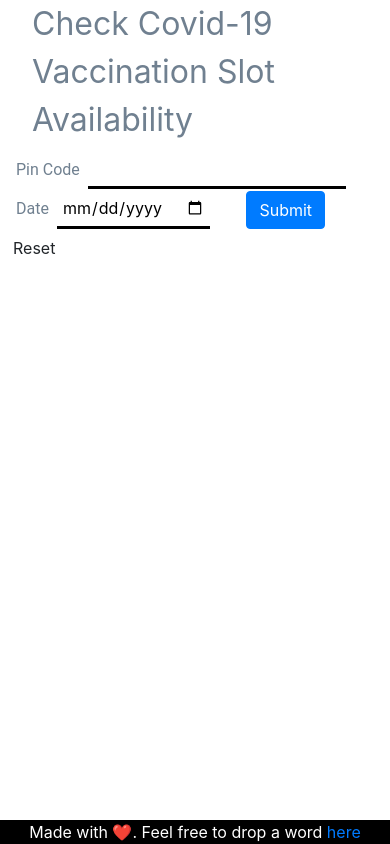
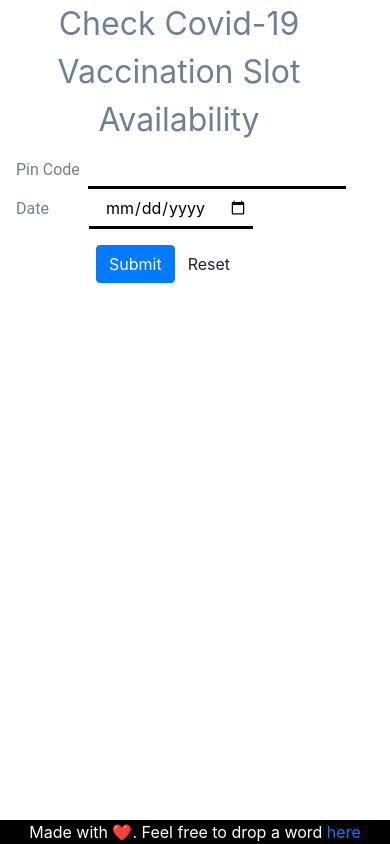
Before and after one commit to sdera7/check-vaccination-slot, a plain HTML site: page index.html in a window 390 px wide. Drawn offline with nearby package versions, Linux system fonts and the light colour scheme.

Commit message:
Fixing mobile view

```diff
--- a/index.html
+++ b/index.html
@@ -189,6 +189,26 @@
 		background-color: black;
 		color: white;
 		text-align: center;
+	}
+
+	@media only screen and (max-width: 600px) {
+	.mobile-view {
+		padding-left: 6em;
+		padding-top: 1em;
+	}
+
+	.headingBeautify{
+	   text-align: center;
+	}
+
+	.mobileDate{
+		margin-left: 2em;
+		padding-left: 1em;
+	}
+
+	.dataDiv{
+		padding-top: 22vh;
+	}
 }
 
     </style>
@@ -200,9 +220,15 @@
 		<label class="headingBeautify">Check Covid-19 Vaccination Slot Availability</label>
 	 </div>
 	 <div class="inline-block">
-	 	<label for="pin" class="labelBeautify">Pin Code</label><input type="number" id="pin" class="beautify" required>
-	 	<label for="date" class="labelBeautify">Date</label><input type="date" id="date" class= "beautify" required>
-	 	<input type="button" id="submit" class="btn btn-primary" value="Submit"><input type="reset" class="btn" value="Reset">
+		<div class="inline-block">
+			<label for="pin" class="labelBeautify">Pin Code</label><input type="number" id="pin" class="beautify" required>
+		</div>
+		<div class="inline-block">
+			<label for="date" class="labelBeautify">Date</label><input type="date" id="date" class= "beautify mobileDate" required>
+		</div>
+		<div class="inline-block mobile-view">
+			<input type="button" id="submit" class="btn btn-primary" value="Submit"><input type="reset" class="btn" value="Reset">
+		</div>
 	 </div>
 	</div>
 	<div class="dataDiv">
```
